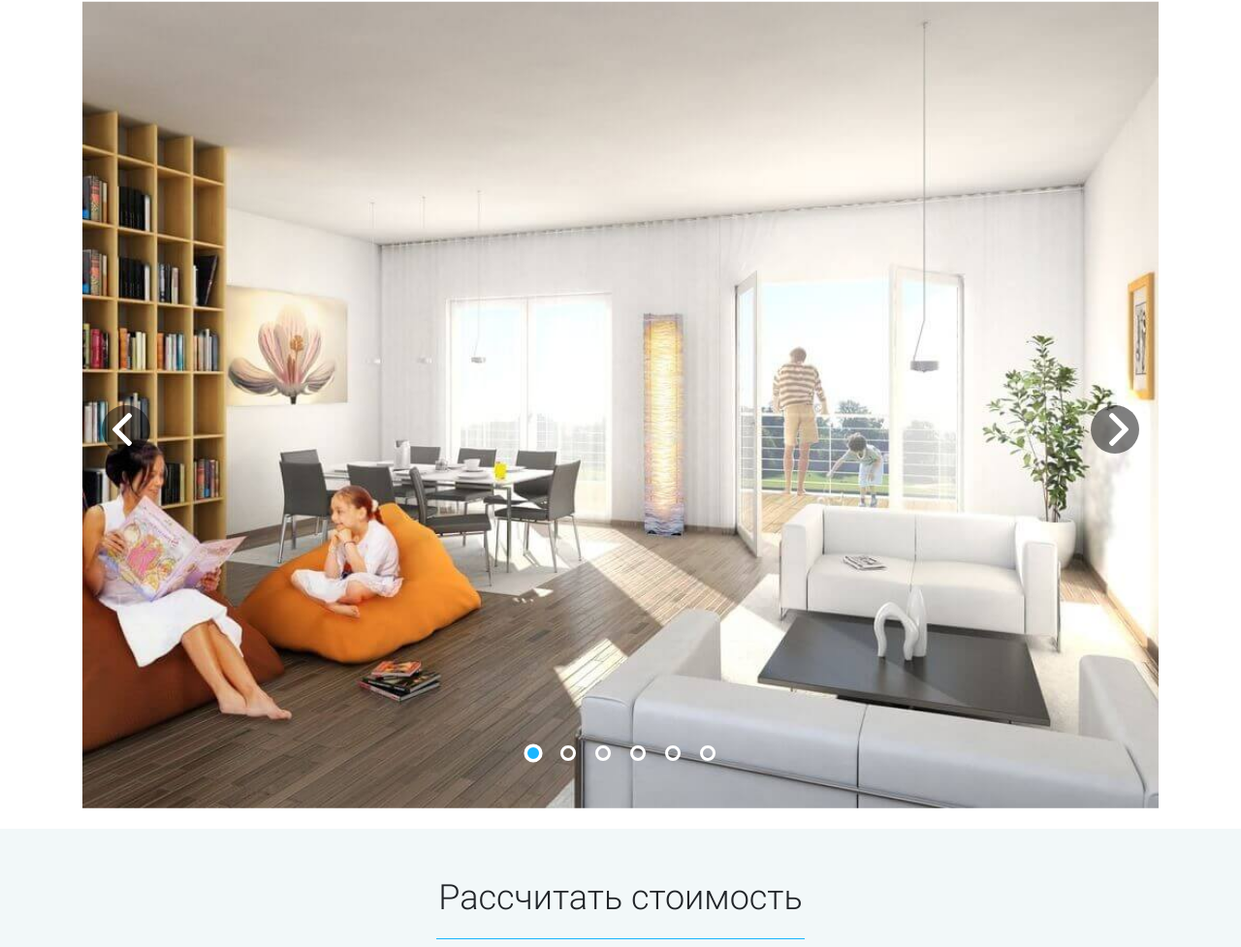
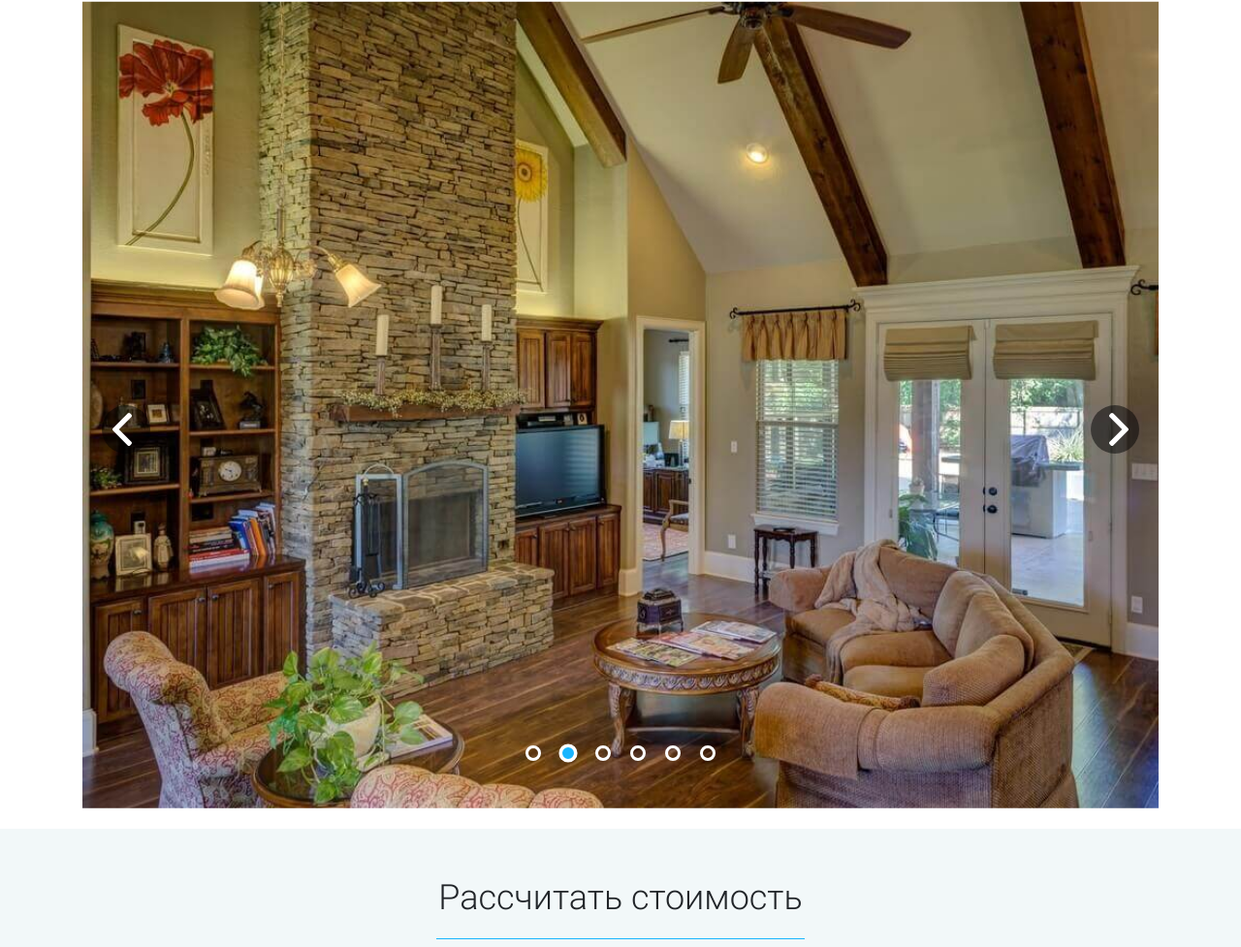
Before and after one commit to AlexeyChek/GloAcademyJSTimer, a plain HTML site: page index.html in a window 1280 px wide. Shown: the part 1626-2603 px from the top of the page at 97% size. Drawn offline with Linux system fonts and the light colour scheme.

Commit message:
make lesson22

```diff
--- a/index.html
+++ b/index.html
@@ -182,12 +182,6 @@
 				<a href="#" class="portfolio-btn prev" id="arrow-left"></a>
 				<a href="#" class="portfolio-btn next" id="arrow-right"></a>
 				<ul class="portfolio-dots">
-					<li class="dot dot-active"></li>
-					<li class="dot"></li>
-					<li class="dot"></li>
-					<li class="dot"></li>
-					<li class="dot"></li>
-					<li class="dot"></li>
 				</ul>
 			</ul>
 		</div>
--- a/script/script.js
+++ b/script/script.js
@@ -49,7 +49,7 @@
 
   btnMenu.addEventListener('click', handlerMenu);
 
-  menu.addEventListener('click', (event) => {
+  menu.addEventListener('click', event => {
     let target = event.target;
     if (target.classList.contains('close-btn')) {
       handlerMenu();
@@ -107,7 +107,7 @@
 
   const closePopup = () => { popup.style.display = 'none'; };
 
-  popup.addEventListener('click', (event) => {
+  popup.addEventListener('click', event => {
     let target = event.target;
     if (target.classList.contains('popup-close')) {
       closePopup();
@@ -152,3 +152,93 @@
   });
 };
 tabs();
+
+// slider
+const slider = () => {
+  const slide = document.querySelectorAll('.portfolio-item'),
+    dots = document.querySelector('.portfolio-dots'),
+    slider = document.querySelector('.portfolio-content');
+
+  let currentSlide = 0;
+  let interval;
+
+  const addDots = len => {
+    for (let i = 0; i < len; i++) {
+      dots.insertAdjacentHTML('beforeend', '<li class="dot"></li>');
+    }
+  };
+
+  addDots(slide.length);
+
+  const dot = dots.querySelectorAll('.dot');
+
+  const prevSlide = (elem, index, strClass) => {
+    elem[index].classList.remove(strClass);
+  };
+
+  const nextSlide = (elem, index, strClass) => {
+    elem[index].classList.add(strClass);
+  };
+
+
+  const autoPlaySlide = () => {
+    prevSlide(slide, currentSlide, 'portfolio-item-active');
+    prevSlide(dot, currentSlide, 'dot-active');
+    currentSlide++;
+    if (currentSlide >= slide.length) currentSlide = 0;
+    nextSlide(slide, currentSlide, 'portfolio-item-active');
+    nextSlide(dot, currentSlide, 'dot-active');
+  };
+
+  const startSlide = (time = 3000) => {
+    interval = setInterval(autoPlaySlide, time);
+  };
+
+  const stopSlide = () => {
+    clearInterval(interval);
+  };
+
+  slider.addEventListener('click', event => {
+    event.preventDefault();
+
+    const target = event.target;
+
+    if (!target.matches('#arrow-right, #arrow-left, .dot')) return;
+
+    prevSlide(slide, currentSlide, 'portfolio-item-active');
+    prevSlide(dot, currentSlide, 'dot-active');
+
+    if (target.matches('#arrow-right')) {
+      currentSlide++;
+    } else if (target.matches('#arrow-left')) {
+      currentSlide--;
+    } else if (target.matches('.dot')) {
+      dot.forEach((elem, index) => {
+        if (elem === target) {
+          currentSlide = index;
+        }
+      });
+    }
+    if (currentSlide >= slide.length) currentSlide = 0;
+    if (currentSlide < 0) currentSlide = slide.length - 1;
+
+    nextSlide(slide, currentSlide, 'portfolio-item-active');
+    nextSlide(dot, currentSlide, 'dot-active');
+  });
+
+  slider.addEventListener('mouseover', event => {
+    if (event.target.matches('.portfolio-btn') || event.target.matches('.dot')) {
+      stopSlide();
+    }
+  });
+
+  slider.addEventListener('mouseout', event => {
+    if (event.target.matches('.portfolio-btn') || event.target.matches('.dot')) {
+      startSlide();
+    }
+  });
+
+  nextSlide(dot, currentSlide, 'dot-active');
+  startSlide();
+};
+slider();
```
